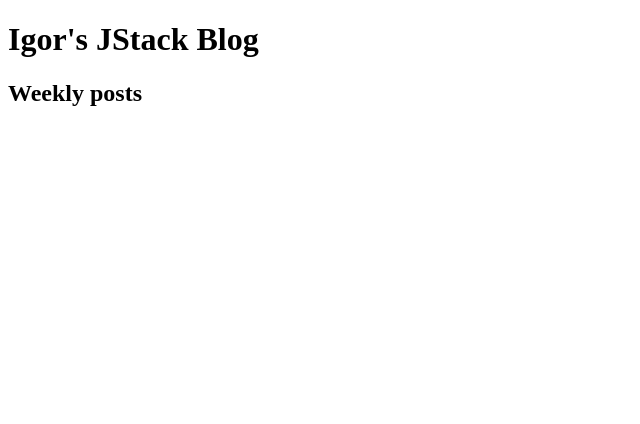
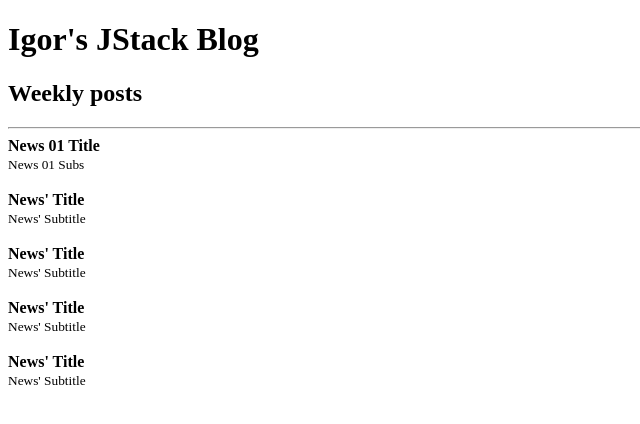
Before and after one commit to IgorPereira1997/reactBasics, a React app: page / in a window 1280 px wide. Shown: the top 424 px of the page, without its empty margins (0-640 px from the left). Built offline with nearby package versions, Linux system fonts and the light colour scheme.

Commit message:
Started Traning props usage on React Component

```diff
--- a/src/App.js
+++ b/src/App.js
@@ -1,12 +1,28 @@
 import React from "react";
 
 const category = 'Weekly posts';
+const firstTitle = "News 01 Title";
+const firstSub = "News 01 Subs";
+import Post from './Post';
 
 function App(){
   return (
     <React.Fragment>
       <h1>Igor's JStack Blog</h1>
       <h2>{category}</h2>
+
+      <hr/>
+
+      <Post post={{
+        title: firstTitle,
+        subtitle: firstSub
+      }}
+      />
+      <Post />
+      <Post />
+      <Post />
+      <Post />
+
     </React.Fragment>
   );
 }
--- /dev/null
+++ b/src/Post.js
@@ -0,0 +1,14 @@
+import React from "react";
+
+export default function Post(props){
+  const { post } = props;
+  return(
+    <React.Fragment>
+      <article>
+        <strong>{(post?.title) != null ? (post?.title) : "News' Title"}</strong><br/>
+        <small>{(post?.subtitle) ?? "News' Subtitle"}</small>
+      </article>
+      <br/>
+    </React.Fragment>
+  );
+}
```
